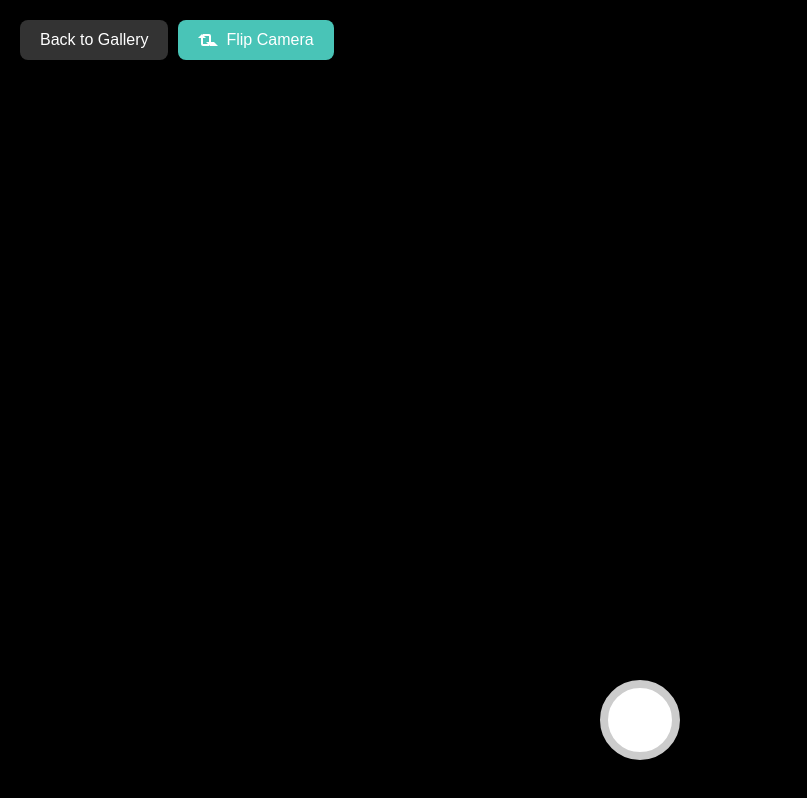
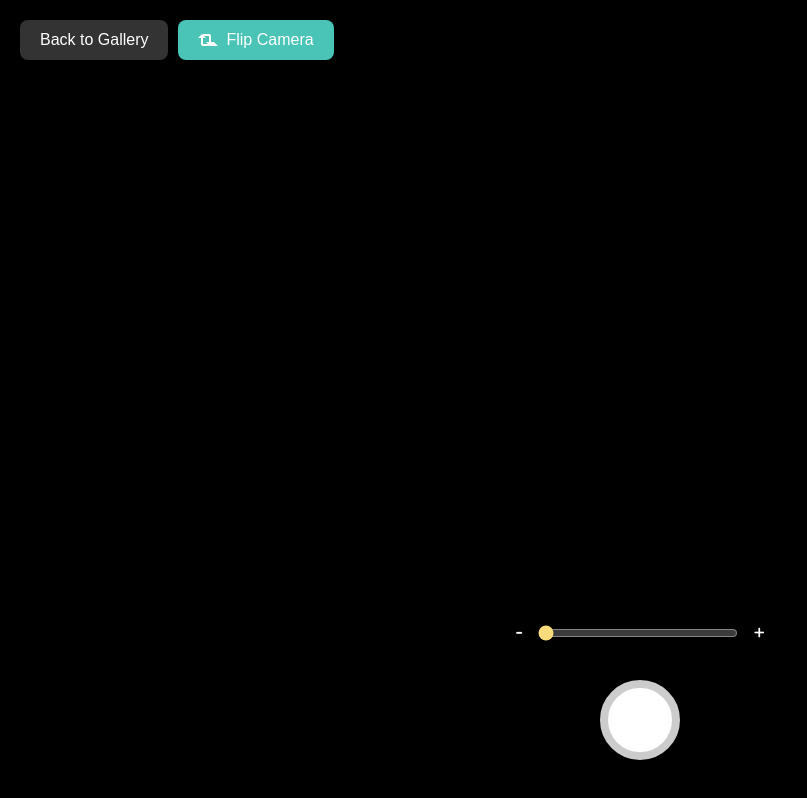
Before and after one commit to boreddy114/zoo-event-photos, a Next.js app: page / in a window 1280 px wide. Both pictures are taken after a click on the button "📸 Open Camera Kiosk". Shown: the whole page, without its empty margins (0-807 px from the left). Built offline with nearby package versions, Linux system fonts and the light colour scheme; no server answers; the database is empty.

Commit message:
feat: add zoom functionality to camera

```diff
--- a/src/components/IPadCamera.js
+++ b/src/components/IPadCamera.js
@@ -8,6 +8,7 @@ export default function IPadCamera({ onPhotoTaken, onClose }) {
   const [isProcessing, setIsProcessing] = useState(false);
   const [status, setStatus] = useState('');
   const [facingMode, setFacingMode] = useState('environment');
+  const [zoom, setZoom] = useState(1);
 
   const videoRef = useRef(null);
   const canvasRef = useRef(null);
@@ -25,8 +26,6 @@ export default function IPadCamera({ onPhotoTaken, onClose }) {
         currentStream = mediaStream;
         if (videoRef.current) {
           videoRef.current.srcObject = mediaStream;
-          // IMPORTANT: Mirror the video explicitly via CSS if it's the front camera so the user isn't confused
-          videoRef.current.style.transform = facingMode === 'user' ? 'scaleX(-1)' : 'scaleX(1)';
         }
       } catch (err) {
         console.error("Camera access denied:", err);
@@ -63,8 +62,18 @@ export default function IPadCamera({ onPhotoTaken, onClose }) {
       ctx.scale(-1, 1);
     }
 
-    // Draw the main video frame
-    ctx.drawImage(video, 0, 0, canvas.width, canvas.height);
+    // Calculate source rect from video depending on zoom level
+    const sourceWidth = video.videoWidth / zoom;
+    const sourceHeight = video.videoHeight / zoom;
+    const sourceX = (video.videoWidth - sourceWidth) / 2;
+    const sourceY = (video.videoHeight - sourceHeight) / 2;
+
+    // Draw only the zoomed, centered portion of the video onto the full canvas
+    ctx.drawImage(
+      video,
+      sourceX, sourceY, sourceWidth, sourceHeight, // source tracking
+      0, 0, canvas.width, canvas.height            // destination rect
+    );
 
     // Convert to target base64 URL
     const dataUrl = canvas.toDataURL('image/jpeg', 0.8);
@@ -75,6 +84,7 @@ export default function IPadCamera({ onPhotoTaken, onClose }) {
     setPhotoDataUrl(null);
     setStatus('');
     setEmail('');
+    setZoom(1); // Reset zoom
   };
 
   const handleSubmitEmail = async (e) => {
@@ -149,14 +159,39 @@ export default function IPadCamera({ onPhotoTaken, onClose }) {
         <>
           {/* Removed Overlay Selector per user request */}
 
-          <div style={{ position: 'relative', width: '90%', height: '70%', display: 'flex', alignItems: 'center', justifyContent: 'center' }}>
+          <div style={{ position: 'relative', width: '90%', height: '70%', display: 'flex', alignItems: 'center', justifyContent: 'center', overflow: 'hidden', borderRadius: '24px' }}>
             {/* The Video Feed */}
             <video
               ref={videoRef}
               autoPlay
               playsInline
-              style={{ width: '100%', height: '100%', objectFit: 'contain', borderRadius: '24px' }}
+              style={{
+                width: '100%',
+                height: '100%',
+                objectFit: 'contain',
+                transform: `scaleX(${facingMode === 'user' ? -zoom : zoom}) scaleY(${zoom})`,
+                transition: 'transform 0.1s ease-out'
+              }}
             />
+          </div>
+
+          {/* Zoom Slider Controls */}
+          <div style={{
+            position: 'absolute', bottom: '140px', display: 'flex', alignItems: 'center', gap: '15px',
+            background: 'rgba(0,0,0,0.6)', padding: '12px 25px', borderRadius: '30px', zIndex: 10,
+            backdropFilter: 'blur(5px)'
+          }}>
+            <span style={{color: 'white', fontWeight: 'bold', fontSize: '1.2rem', cursor: 'pointer'}} onClick={() => setZoom(z => Math.max(1, z - 0.5))}>-</span>
+            <input
+              type="range"
+              min="1"
+              max="4"
+              step="0.1"
+              value={zoom}
+              onChange={(e) => setZoom(parseFloat(e.target.value))}
+              style={{ width: '200px', cursor: 'pointer', accentColor: 'var(--color-yellow, #ffd700)' }}
+            />
+            <span style={{color: 'white', fontWeight: 'bold', fontSize: '1.2rem', cursor: 'pointer'}} onClick={() => setZoom(z => Math.min(4, z + 0.5))}>+</span>
           </div>
 
           {/* Capture Button */}
```
